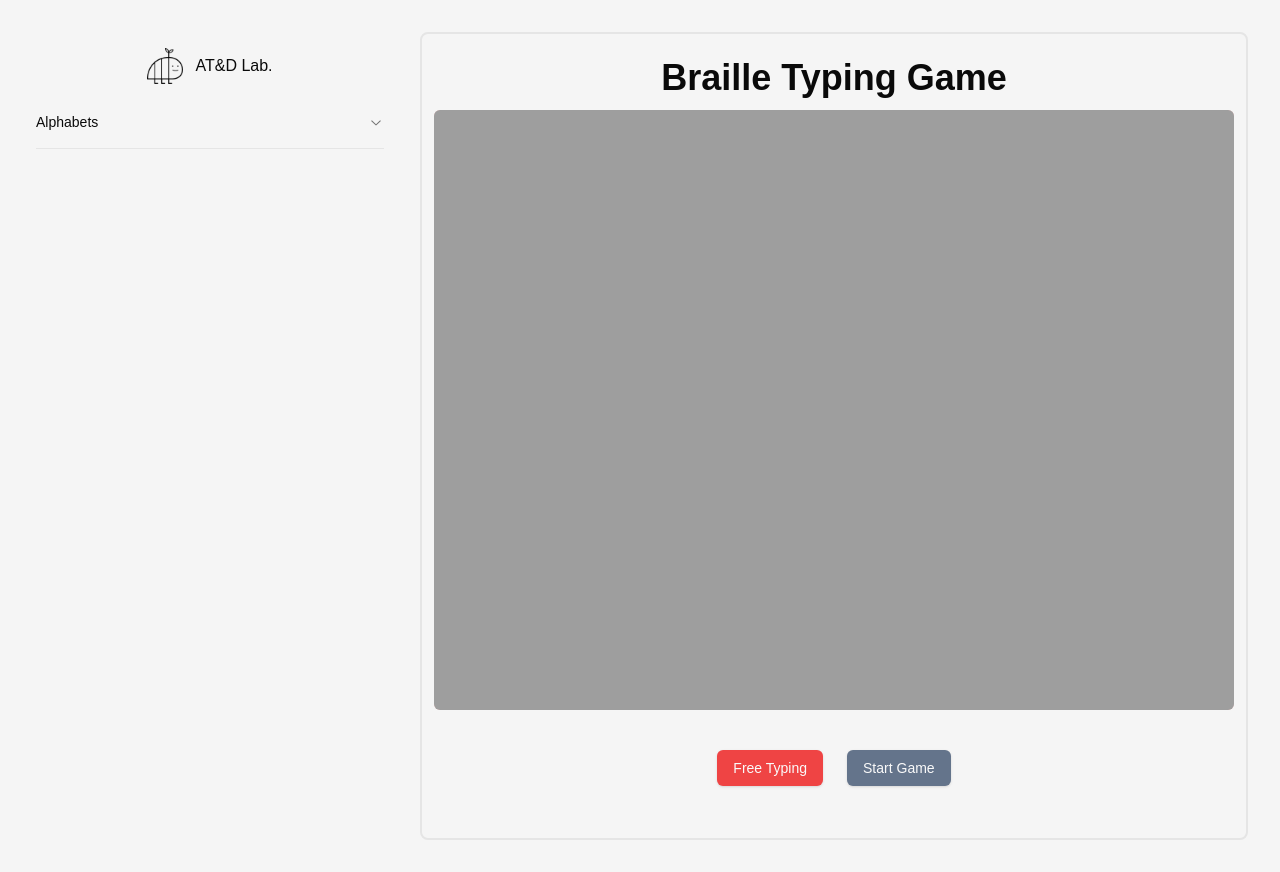
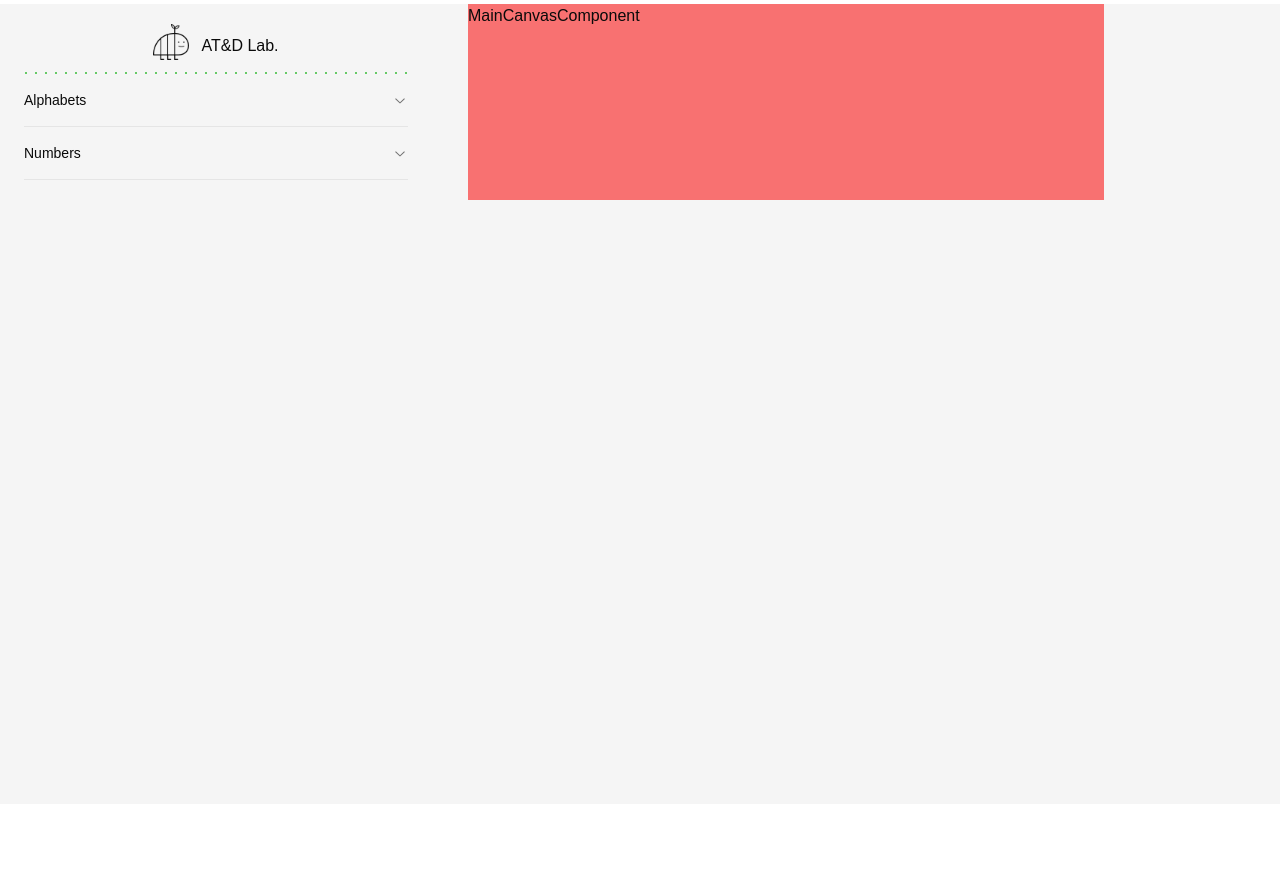
Before and after one commit to synicalToo/english-braille-application-html, a Next.js app: page /typing/en in a window 1280 px wide. After the commit the page ends 804 px from the top, so only its background shows below. Built offline with nearby package versions, Linux system fonts and the light colour scheme.

Commit message:
created new sidebar and canvas component

```diff
--- a/src/app/typing/en/page.tsx
+++ b/src/app/typing/en/page.tsx
@@ -1,5 +1,11 @@
-import GameCard from "@/components/game-card";
+import MainCanvasComponent from "@/components/main-canvas";
+import MainSidebarComponent from "@/components/main-sidebar";
 
 export default function ENBraille() {
-  return <GameCard />;
+  return (
+    <div className="flex flex-row m-1 space-x-10">
+      <MainSidebarComponent />
+      <MainCanvasComponent />
+    </div>
+  );
 }
--- a/src/app/typing/layout.tsx
+++ b/src/app/typing/layout.tsx
@@ -2,18 +2,10 @@ interface TypingLayoutProps {
   children: React.ReactNode;
 }
 
-import Sidebar from "@/components/sidebar";
-
 export default function RootLayout({ children }: TypingLayoutProps) {
   return (
     <main className="bg-neutral-100 min-h-screen">
-      <div className="flex flex-row mx-auto max-w-screen-2xl p-4">
-        <Sidebar />
-
-        <div id="game-board" className="flex-grow p-4 flex justify-center items-center">
-          {children}
-        </div>
-      </div>
+      <div>{children}</div>
     </main>
   );
 }
--- /dev/null
+++ b/src/components/dotted-separator.tsx
@@ -0,0 +1,39 @@
+import { cn } from "@/lib/utils";
+
+interface DottedSeparatorProps {
+  className?: string;
+  color?: string;
+  height?: string;
+  dotSize?: string;
+  gapSize?: string;
+  direction?: "horizontal" | "vertical";
+}
+
+export const DottedSeparator = ({
+  className,
+  color = "#d4d4d8",
+  height = "2px",
+  dotSize = "2px",
+  gapSize = "6px",
+  direction = "horizontal",
+}: DottedSeparatorProps) => {
+  const isHorizontal = direction === "horizontal";
+
+  return (
+    <div className={cn(isHorizontal ? "w-full flex items-center" : "h-full flex flex-col items-center", className)}>
+      <div
+        className={isHorizontal ? "flex-grow" : "flex-grow-0"}
+        style={{
+          width: isHorizontal ? "100%" : height,
+          height: isHorizontal ? height : "100%",
+          backgroundImage: `radial-gradient(circle, ${color} 25%, transparent 25%)`,
+          backgroundSize: isHorizontal
+            ? `${parseInt(dotSize) + parseInt(gapSize)}px ${height}`
+            : `${height} ${parseInt(dotSize) + parseInt(gapSize)}px`,
+          backgroundRepeat: isHorizontal ? "repeat-x" : "repeat-y",
+          backgroundPosition: "center",
+        }}
+      ></div>
+    </div>
+  );
+};
--- a/src/components/game-canvas.tsx
+++ b/src/components/game-canvas.tsx
@@ -9,8 +9,8 @@ export default function GameCanvasComponent() {
   useEffect(() => {
     if (canvasRef.current) {
       const canvas = canvasRef.current;
-      canvas.width = 800;
-      canvas.height = 600;
+      canvas.width = 800 * (3 / 4);
+      canvas.height = 600 * (3 / 4);
       const ctx = canvas.getContext("2d");
       setcontext(ctx);
 
@@ -20,7 +20,7 @@ export default function GameCanvasComponent() {
       img.onload = () => {
         if (ctx) {
           ctx.clearRect(0, 0, canvas.width, canvas.height);
-          ctx.drawImage(img, 0, 0, canvas.width, canvas.height);
+          ctx.drawImage(img, canvas.width / 2 - 464 / 2, canvas.height / 2 - 328 / 2, 464, 328);
         }
       };
     }
@@ -28,7 +28,7 @@ export default function GameCanvasComponent() {
 
   return (
     <div>
-      <canvas ref={canvasRef} className="bg-red-200 mt-3 rounded-md"></canvas>
+      <canvas id="game-canvas" ref={canvasRef} className="mt-3 rounded-md w-1/4"></canvas>
     </div>
   );
 }
--- /dev/null
+++ b/src/components/main-canvas.tsx
@@ -0,0 +1,3 @@
+export default function MainCanvasComponent() {
+  return <div className="bg-red-400 w-1/2">MainCanvasComponent</div>;
+}
--- /dev/null
+++ b/src/components/main-sidebar.tsx
@@ -0,0 +1,30 @@
+import Image from "next/image";
+import { Accordion, AccordionContent, AccordionItem, AccordionTrigger } from "@/components/ui/accordion";
+import { DottedSeparator } from "./dotted-separator";
+
+export default function MainSidebarComponent() {
+  return (
+    <div className=" rounded-lg p-5 w-1/3">
+      <div className="flex flex-row items-center justify-center space-x-3">
+        <Image src={"/logo.png"} alt="logo" width={36} height={36} />
+        <a className="pt-2" href="https://atdlab.jp">
+          AT&D Lab.
+        </a>
+      </div>
+      <div className="pt-3">
+        <DottedSeparator color="#3b3b" dotSize="4px" />
+        <Accordion type="multiple">
+          <AccordionItem value="alphabets">
+            <AccordionTrigger>Alphabets</AccordionTrigger>
+            <AccordionContent>Item - 1</AccordionContent>
+          </AccordionItem>
+
+          <AccordionItem value="numbers">
+            <AccordionTrigger>Numbers</AccordionTrigger>
+            <AccordionContent>Item - 1</AccordionContent>
+          </AccordionItem>
+        </Accordion>
+      </div>
+    </div>
+  );
+}
--- a/src/components/sidebar.tsx
+++ b/src/components/sidebar.tsx
@@ -12,7 +12,7 @@ const tableData = [
 
 export default function SidebarComponent() {
   return (
-    <div id="sidebar" className="p-5 w-1/2">
+    <div id="sidebar" className="p-5 w-1/4">
       <h2 className="flex items-center justify-center m-3">
         <Image src={"/logo.png"} alt="logo" width={36} height={36} className="mt-0 me-3" />
         <a href="https://atdlab.jp">AT&D Lab.</a>
```
